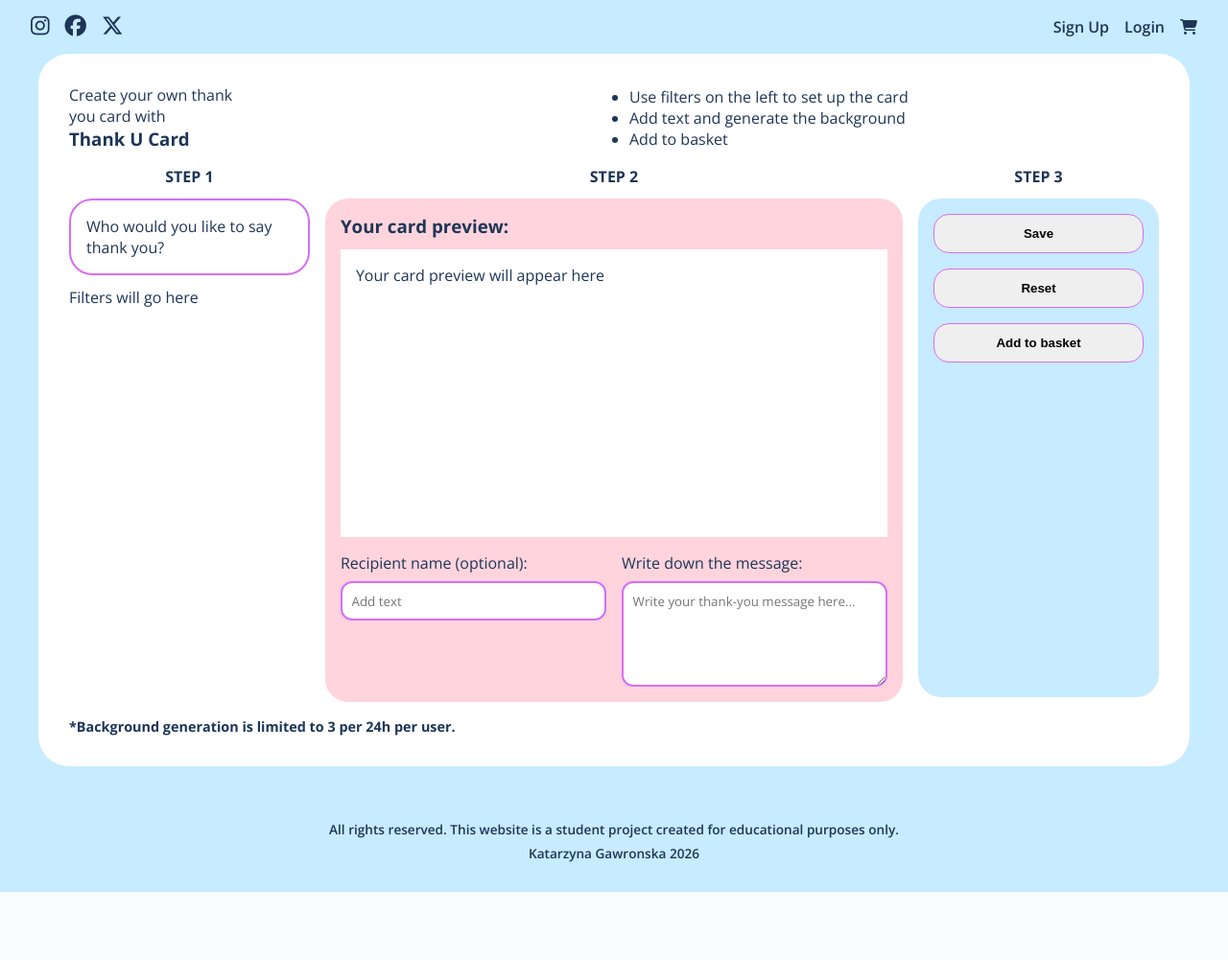
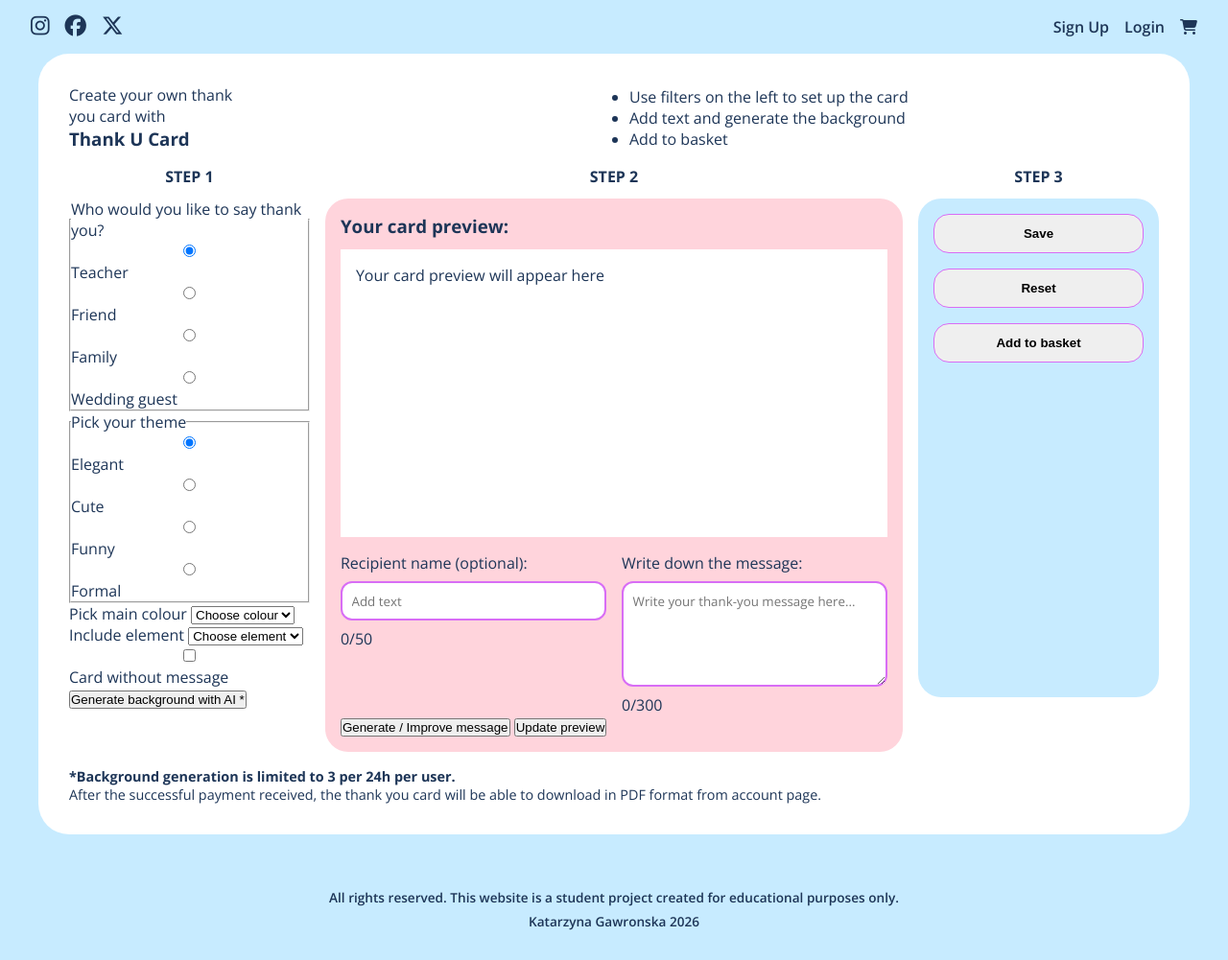
Before and after one commit to Kanareknie/thank_u_card, a Django app: page / in a window 1280 px wide. Shown: the whole page at 96% size. Before the commit the page ends 930 px from the top, so only its background shows below. Run offline with Django 4.2, Linux system fonts and the light colour scheme; some libraries are stand-ins or nearby versions.

Commit message:
Wrap the fields in the form for home.html and add filter options for step 1

```diff
--- a/templates/cards/home.html
+++ b/templates/cards/home.html
@@ -19,55 +19,121 @@
   </div>
 </section>
 
-<section class="home-builder">
-  <aside class="builder-column builder-options">
-    <h2>Step 1</h2>
+<form class="home-builder-form" method="post" action="">
+  {% csrf_token %}
 
-    <div class="builder-card">
-      <p>Who would you like to say thank you?</p>
+  <div class="home-builder">
+    <section class="builder-column builder-options" aria-labelledby="step-one-title">
+      <h2 id="step-one-title">Step 1</h2>
+
+      <div class="options-panel">
+        <fieldset class="option-group">
+          <legend>Who would you like to say thank you?</legend>
+
+          <label><input type="radio" name="recipient_type" value="teacher" checked /> Teacher</label>
+          <label><input type="radio" name="recipient_type" value="friend" /> Friend</label>
+          <label><input type="radio" name="recipient_type" value="family" /> Family</label>
+          <label><input type="radio" name="recipient_type" value="wedding_guest" /> Wedding guest</label>
+        </fieldset>
+
+        <fieldset class="option-group">
+          <legend>Pick your theme</legend>
+
+          <label><input type="radio" name="theme" value="elegant" checked /> Elegant</label>
+          <label><input type="radio" name="theme" value="cute" /> Cute</label>
+          <label><input type="radio" name="theme" value="funny" /> Funny</label>
+          <label><input type="radio" name="theme" value="formal" /> Formal</label>
+        </fieldset>
+
+        <div class="option-group">
+          <label for="main-colour" class="option-title">Pick main colour</label>
+          <select id="main-colour" name="main_colour">
+            <option value="">Choose colour</option>
+            <option value="pink">Pink</option>
+            <option value="purple">Purple</option>
+            <option value="blue">Blue</option>
+            <option value="yellow">Yellow</option>
+            <option value="green">Green</option>
+          </select>
         </div>
 
-    <div class="builder-placeholder">Filters will go here</div>
-  </aside>
+        <div class="option-group">
+          <label for="include-element" class="option-title">Include element</label>
+          <select id="include-element" name="include_element">
+            <option value="">Choose element</option>
+            <option value="animals">Animals</option>
+            <option value="flowers">Flowers</option>
+            <option value="bears">Bears</option>
+            <option value="hearts">Hearts</option>
+          </select>
+        </div>
 
-  <section class="builder-column builder-preview">
-    <h2>Step 2</h2>
+        <div class="option-group option-checkbox">
+          <label>
+            <input id="no-message-toggle" type="checkbox" name="without_message" value="true" />
+            Card without message
+          </label>
+        </div>
+
+        <button type="submit" name="action" value="generate_background" class="generate-bg-button">
+          Generate background with AI *
+        </button>
+      </div>
+    </section>
+
+    <section class="builder-column builder-preview" aria-labelledby="step-two-title">
+      <h2 id="step-two-title">Step 2</h2>
 
       <div class="preview-card">
         <div class="preview-display">
           <h3>Your card preview:</h3>
+
           <div class="preview-paper">
             <p>Your card preview will appear here</p>
           </div>
         </div>
 
-      <div class="preview-form">
+        <div class="preview-form" id="message-fields">
           <div class="form-group">
             <label for="recipient-name">Recipient name (optional):</label>
-          <input id="recipient-name" type="text" placeholder="Add text" />
+            <input id="recipient-name" type="text" name="recipient_name" maxlength="50" placeholder="Add text" />
+            <span class="field-counter">0/50</span>
           </div>
 
           <div class="form-group">
             <label for="card-message">Write down the message:</label>
-          <textarea id="card-message" placeholder="Write your thank-you message here..."></textarea>
+            <textarea id="card-message" name="message" maxlength="300" placeholder="Write your thank-you message here..."></textarea>
+            <span class="field-counter">0/300</span>
           </div>
+        </div>
+
+        <div class="preview-buttons">
+          <button type="submit" name="action" value="generate_message">
+            Generate / Improve message
+          </button>
+
+          <button type="submit" name="action" value="update_preview">
+            Update preview
+          </button>
         </div>
       </div>
     </section>
 
-  <aside class="builder-column builder-actions">
-    <h2>Step 3</h2>
+    <section class="builder-column builder-actions" aria-labelledby="step-three-title">
+      <h2 id="step-three-title">Step 3</h2>
 
       <div class="actions-panel">
-      <button type="button">Save</button>
-      <button type="button">Reset</button>
-      <button type="button">Add to basket</button>
+        <button type="submit" name="action" value="save_card">Save</button>
+        <button type="reset">Reset</button>
+        <button type="submit" name="action" value="add_to_basket">Add to basket</button>
       </div>
-  </aside>
     </section>
+  </div>
+</form>
 
 <section class="home-note">
   <p><strong>*Background generation is limited to 3 per 24h per user.</strong></p>
+  <p>After the successful payment received, the thank you card will be able to download in PDF format from account page.</p>
 </section>
 
 {% endblock %}
```
Lines whose indentation alone changed are shown as unchanged.
